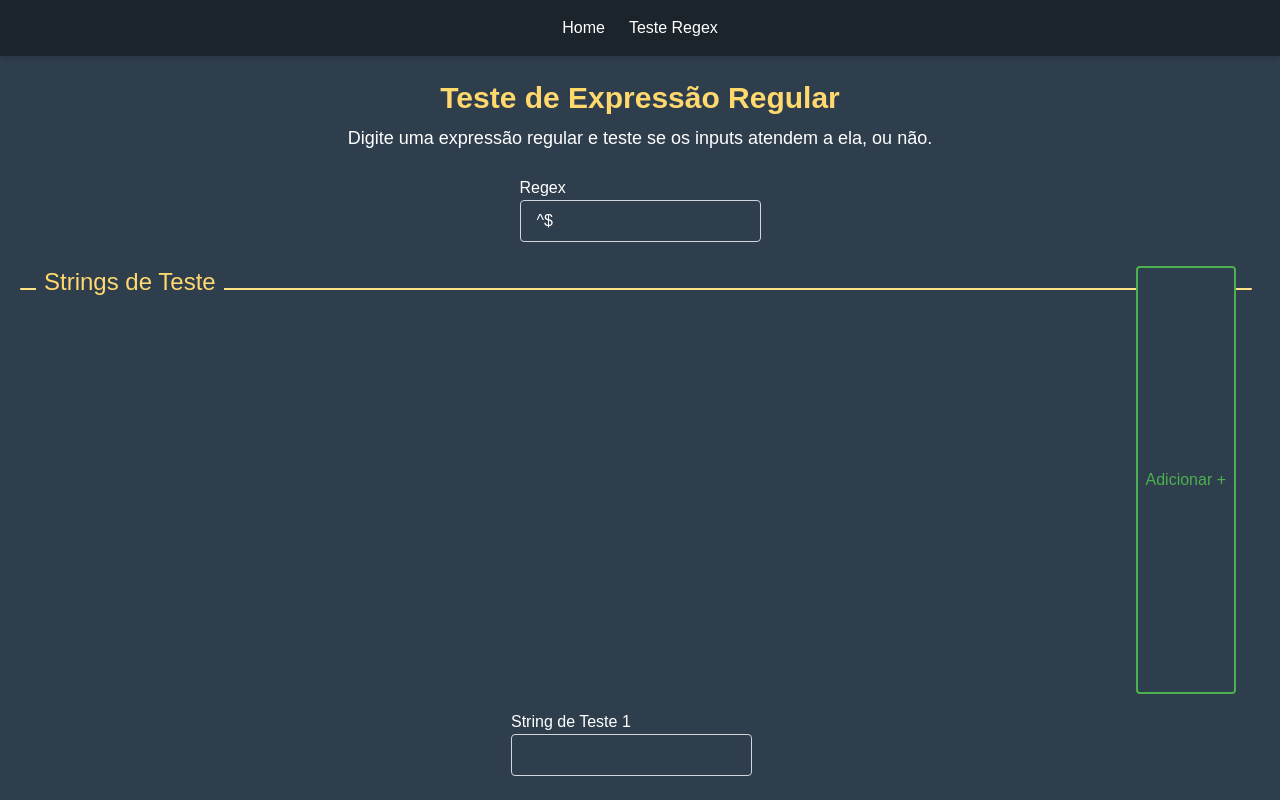
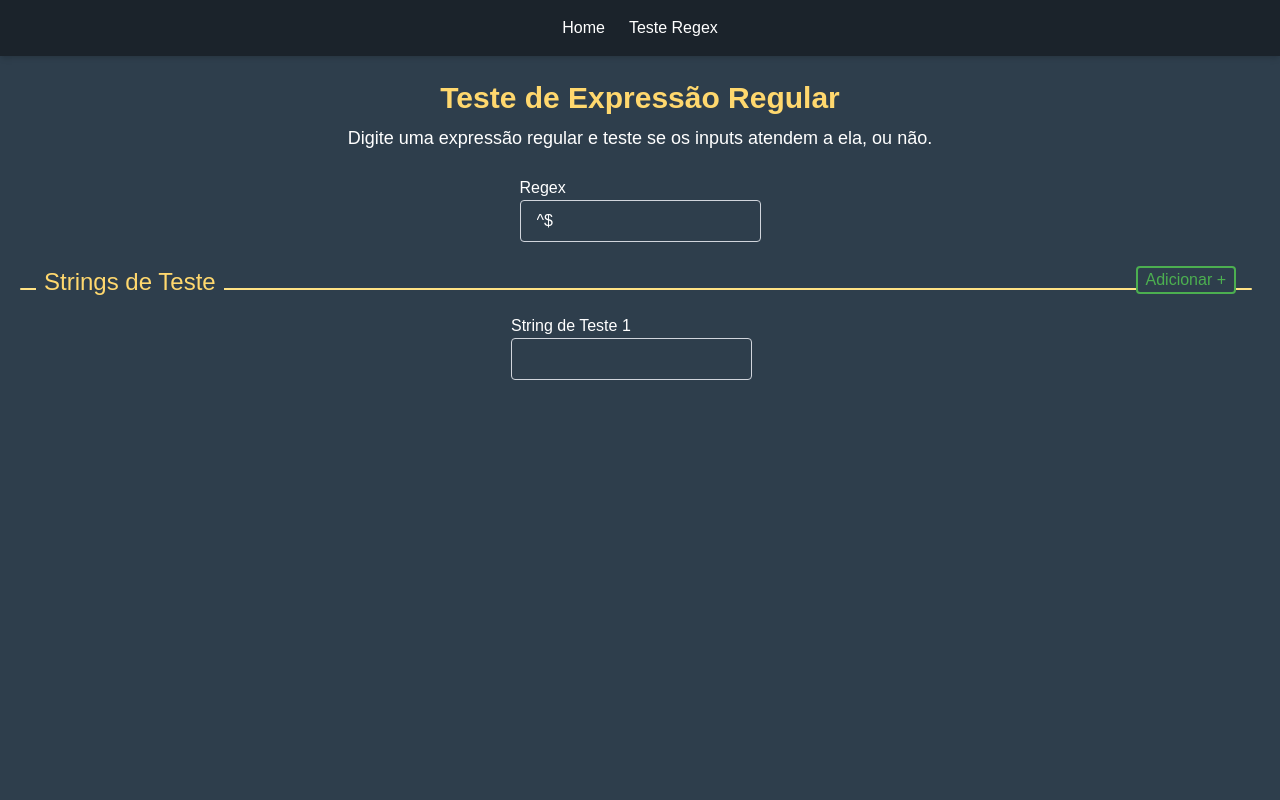
Before and after one commit to U-GCOMP/projeto-lftc, a Next.js app: page /teste-regex in a window 1280 px wide. Built offline with nearby package versions, Linux system fonts and the light colour scheme.

Commit message:
fix: test regex layout

```diff
--- a/src/app/(pages)/teste-regex/page.tsx
+++ b/src/app/(pages)/teste-regex/page.tsx
@@ -78,13 +78,13 @@ export default function TesteRegexPage() {
             mr-2
           "
         >
-          <span className="flex flex-1 justify-between w-full">
+          <span className="flex flex-1 max-h-fit justify-between w-full">
             <h2 className="text-2xl bg-brand-default px-2 text-accent-default">
               Strings de Teste
             </h2>
 
             <button
-              className="bg-brand-default text-success-300 px-2 border-success-300 border-2 rounded hover:bg-success-300 hover:text-white transition-all duration-200"
+              className="h-fit bg-brand-default text-success-300 px-2 border-success-300 border-2 rounded hover:bg-success-300 hover:text-white transition-all duration-200"
               onClick={addTestString}
               aria-label="Adicionar String de Teste"
             >
@@ -92,7 +92,7 @@ export default function TesteRegexPage() {
             </button>
           </span>
 
-          <section className="flex flex-wrap gap-4 mt-4 w-full mx-auto justify-center-safe">
+          <section className="flex flex-wrap items-start gap-4 mt-4 w-full mx-auto justify-center-safe">
             {testStringArray.map((testString, index) => (
               <div
                 key={index}
```
